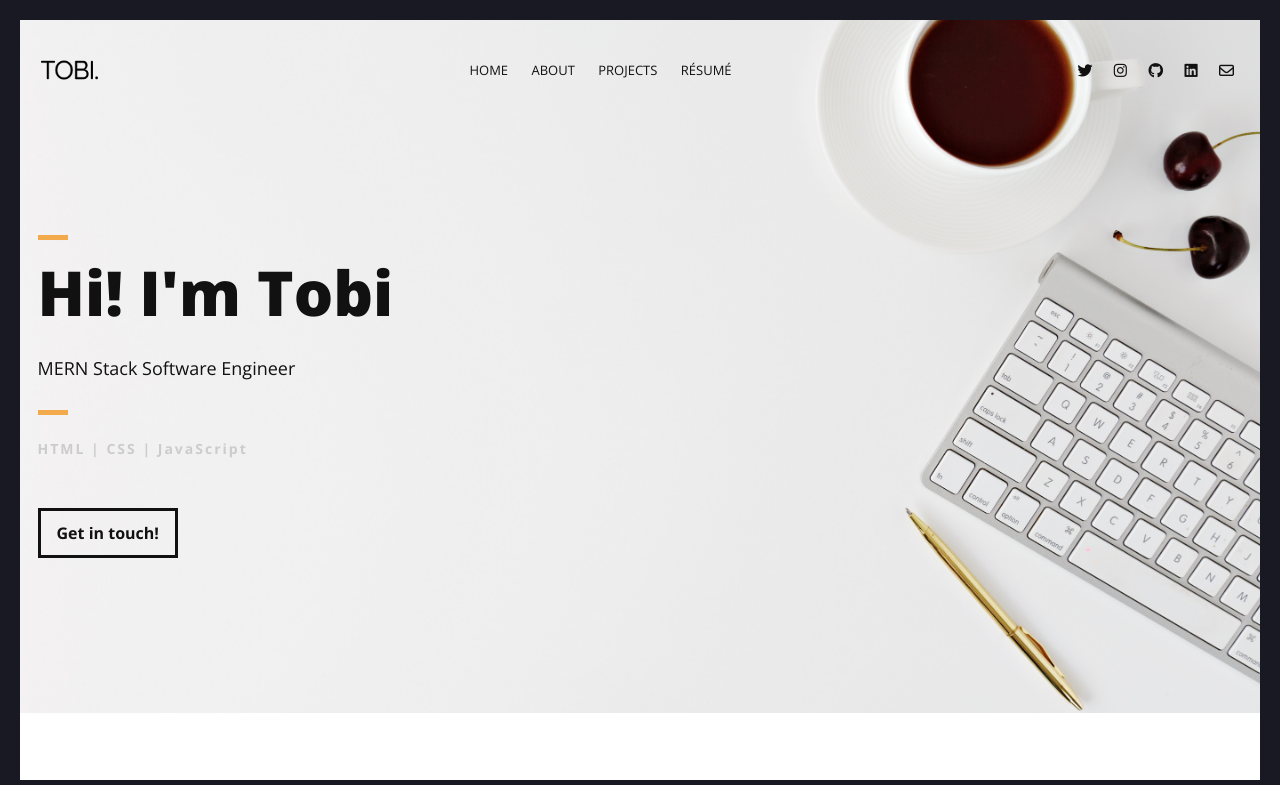
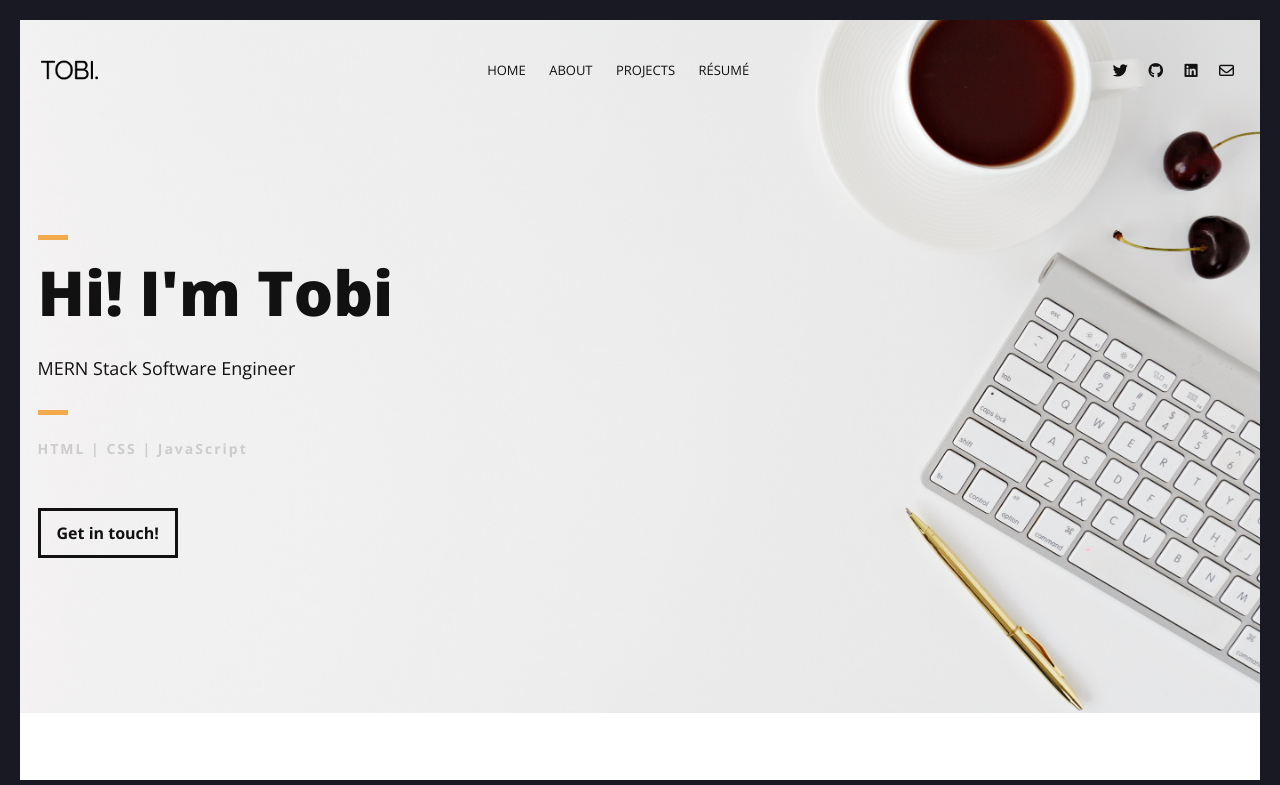
Before and after one commit to TobiD-S/portfolio, a plain HTML site: page index.html in a window 1280 px wide. Shown: the top 785 px of the page. Drawn offline with nearby package versions, Linux system fonts and the light colour scheme.

Commit message:
Update index.html

```diff
--- a/index.html
+++ b/index.html
@@ -81,11 +81,6 @@
                                 <li>
                                     <a target="_blank" title="Twitter" href="http://www.twitter.com/TOBItheFIRST">
                                         <i class="fab fa-twitter fa-1x"></i><span>Twitter</span>
-                                    </a>
-                                </li>
-                                <li>
-                                    <a target="_blank" title="Instagram" href="http://www.instagram.com/tobi.xox">
-                                        <i class="fab fa-instagram fa-1x"></i><span>Instagram</span>
                                     </a>
                                 </li>
                                 <li>
```
